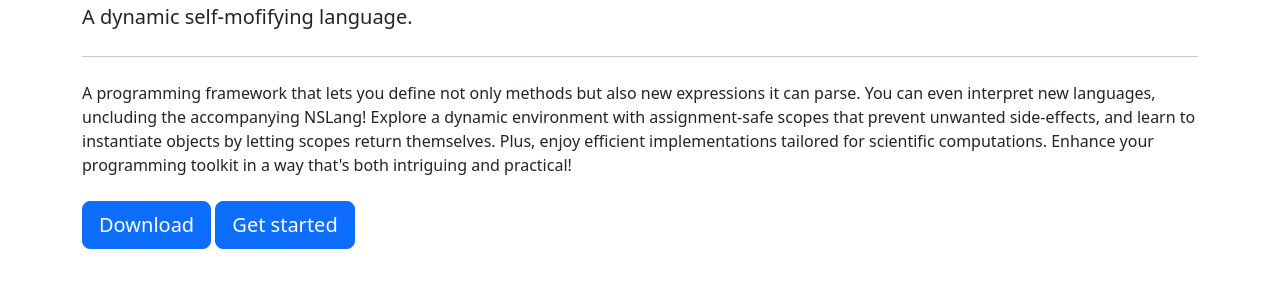
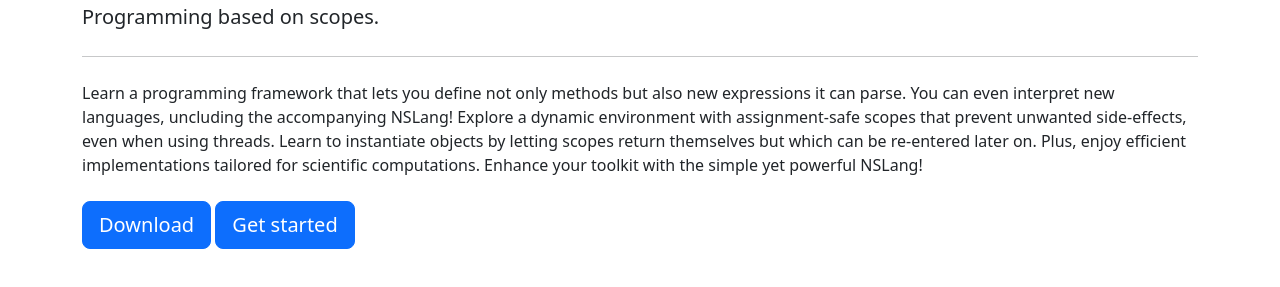
Before and after one commit to maniospas/ns, a plain HTML site: page docs/index.html in a window 1280 px wide. Shown: the part 153-440 px from the top of the page. Drawn offline with nearby package versions, Linux system fonts and the light colour scheme.

Commit message:
updated index

```diff
--- a/docs/index.html
+++ b/docs/index.html
@@ -34,15 +34,15 @@
 <div class="container mt-4">
 	<div class="jumbotron">
 		<h1 class="display-4">Welcome to NS</h1>
-		<p class="lead">A dynamic self-mofifying language.</p>
+		<p class="lead">Programming based on scopes.</p>
 		<hr class="my-4">
 	</div>
 	<p>
-A programming framework that lets you define not only methods but also new expressions it can parse. You can even interpret new languages, uncluding the accompanying NSLang!
+Learn a programming framework that lets you define not only methods but also new expressions it can parse. You can even interpret new languages, uncluding the accompanying NSLang!
 
-Explore a dynamic environment with assignment-safe scopes that prevent unwanted side-effects, and learn to instantiate objects by letting scopes return themselves.
+Explore a dynamic environment with assignment-safe scopes that prevent unwanted side-effects, even when using threads. Learn to instantiate objects by letting scopes return themselves but which can be re-entered later on.
 
-Plus, enjoy efficient implementations tailored for scientific computations. Enhance your programming toolkit in a way that's both intriguing and practical!</p>
+Plus, enjoy efficient implementations tailored for scientific computations. Enhance your toolkit with the simple yet powerful NSLang!</p>
 </div>
 
 
```
